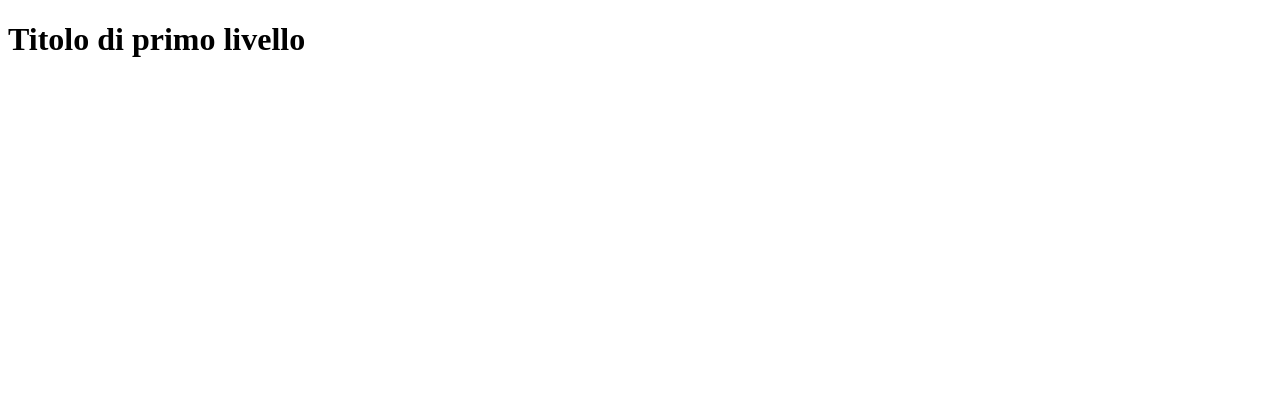
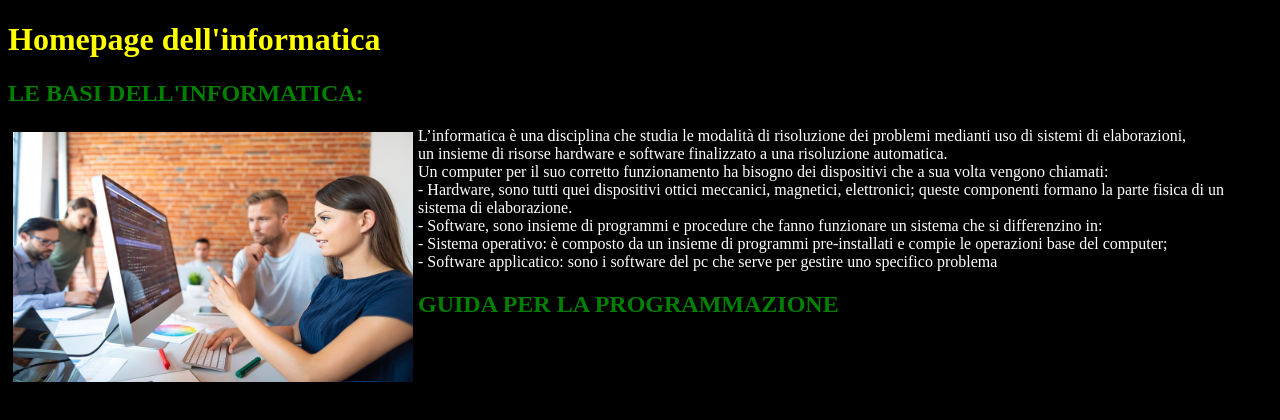
Before and after one commit to alessiosimone12/mioprogettoweb, a plain HTML site: page index.html in a window 1280 px wide. Drawn offline with Linux system fonts and the light colour scheme.

Commit message:
modifica1

```diff
--- /dev/null
+++ b/codeswing.json
@@ -0,0 +1,4 @@
+{
+  "scripts": [],
+  "styles": []
+}
--- a/index.html
+++ b/index.html
@@ -3,8 +3,40 @@
     <head>
         <meta charset="utf-8">
         <title>Home page</title>
-    </head>
-    <body>
-            <h1>Titolo di primo livello</h1>
-    </body>
+        <style>
+            body {
+                background-color: black;
+            }
+            h1 {
+                color: yellow; text-align: left; font-family: 'Times New Roman', Times, serif;
+            }
+            h2 {
+                color: green; text-align: left; font-family:'Times New Roman', Times, serif;
+            }
+            p {
+                color: white;
+            }
+    </style>
+</head>
+
+<body>
+    <h1 align: center>Homepage dell'informatica</h1>
+    <h2 >LE BASI DELL'INFORMATICA:</h2>
+    <img src="informatica.jpg" alt="informatica" style="width:400px; height:250px; float:left; margin:5px">
+    <p>L’informatica è una disciplina che studia le modalità di risoluzione dei problemi medianti uso di sistemi di elaborazioni,
+        <br> un insieme di risorse hardware e software finalizzato a una risoluzione automatica.
+        <br>Un computer per il suo corretto funzionamento ha bisogno dei dispositivi che a sua volta vengono chiamati:
+        <br>- Hardware, sono tutti quei dispositivi ottici meccanici, magnetici, elettronici; queste componenti formano la parte fisica di un sistema di elaborazione.
+        <br>- Software, sono insieme di programmi e procedure che fanno funzionare un sistema che si differenzino in:
+        <br>- Sistema operativo: è composto da un insieme di programmi pre-installati e compie le operazioni base del computer;
+        <br>- Software applicatico: sono i software del pc che serve per gestire uno specifico problema</p>
+    <h2>GUIDA PER LA PROGRAMMAZIONE</h2>
+    <p></p>
+
+
+</body>
+
+
+
+
 </html>
```
Also changed, not shown: informatica.jpg (added).
